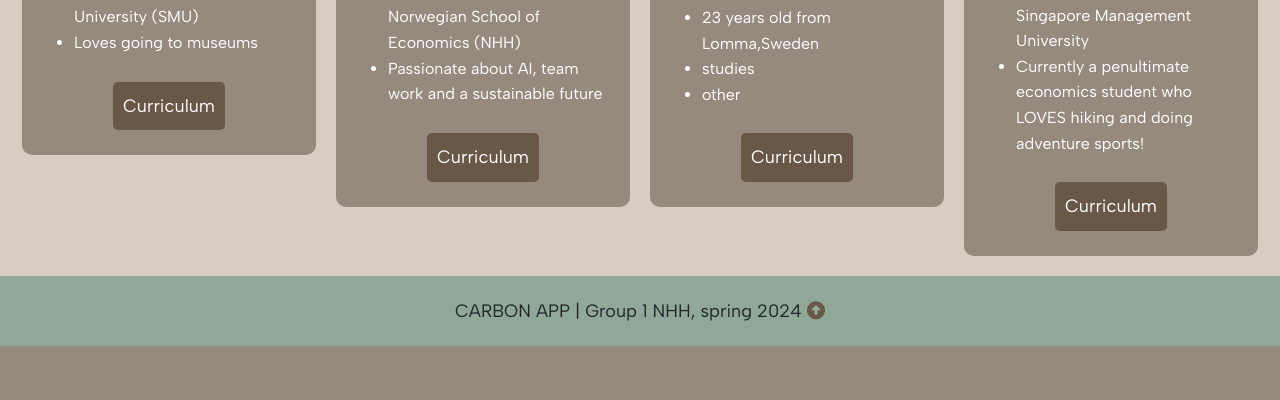
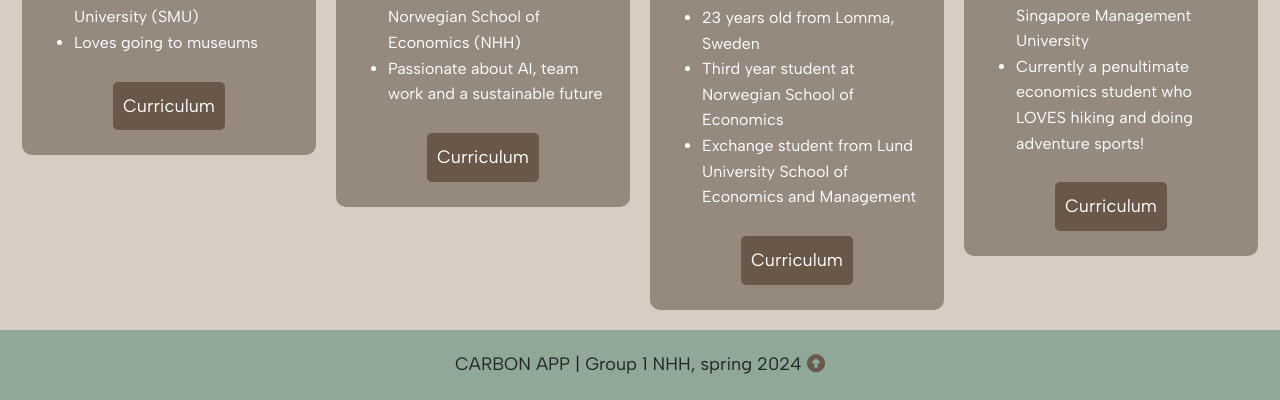
Before and after one commit to jasmineathea/FOR19, a Flask app: page / in a window 1280 px wide. Shown: the part 1517-1917 px from the top of the page. Before the commit the page ends 1863 px from the top, so only its background shows below. Run offline with Flask 3, Linux system fonts and the light colour scheme; some libraries are stand-ins or nearby versions.

Commit message:
Update home.html

```diff
--- a/FOR19/templates/home.html
+++ b/FOR19/templates/home.html
@@ -129,9 +129,9 @@
         <img src="/static/icons/Klara.jpg" alt="portrait of Klara" style="border-radius: 50%; width: 175px; height: 175px;">
         <h3>Klara Evelina Palkint</h3>
         <ul>
-          <li>23 years old from Lomma,Sweden</li>
-          <li>studies</li>
-          <li>other</li>
+          <li>23 years old from Lomma, Sweden</li>
+          <li>Third year student at Norwegian School of Economics </li>
+          <li>Exchange student from Lund University School of Economics and Management</li>
         </ul>
         <div class="section_container_buttons_developers">
           <a class="btn_developers" href="#" target="_blank">Curriculum</a>
```
